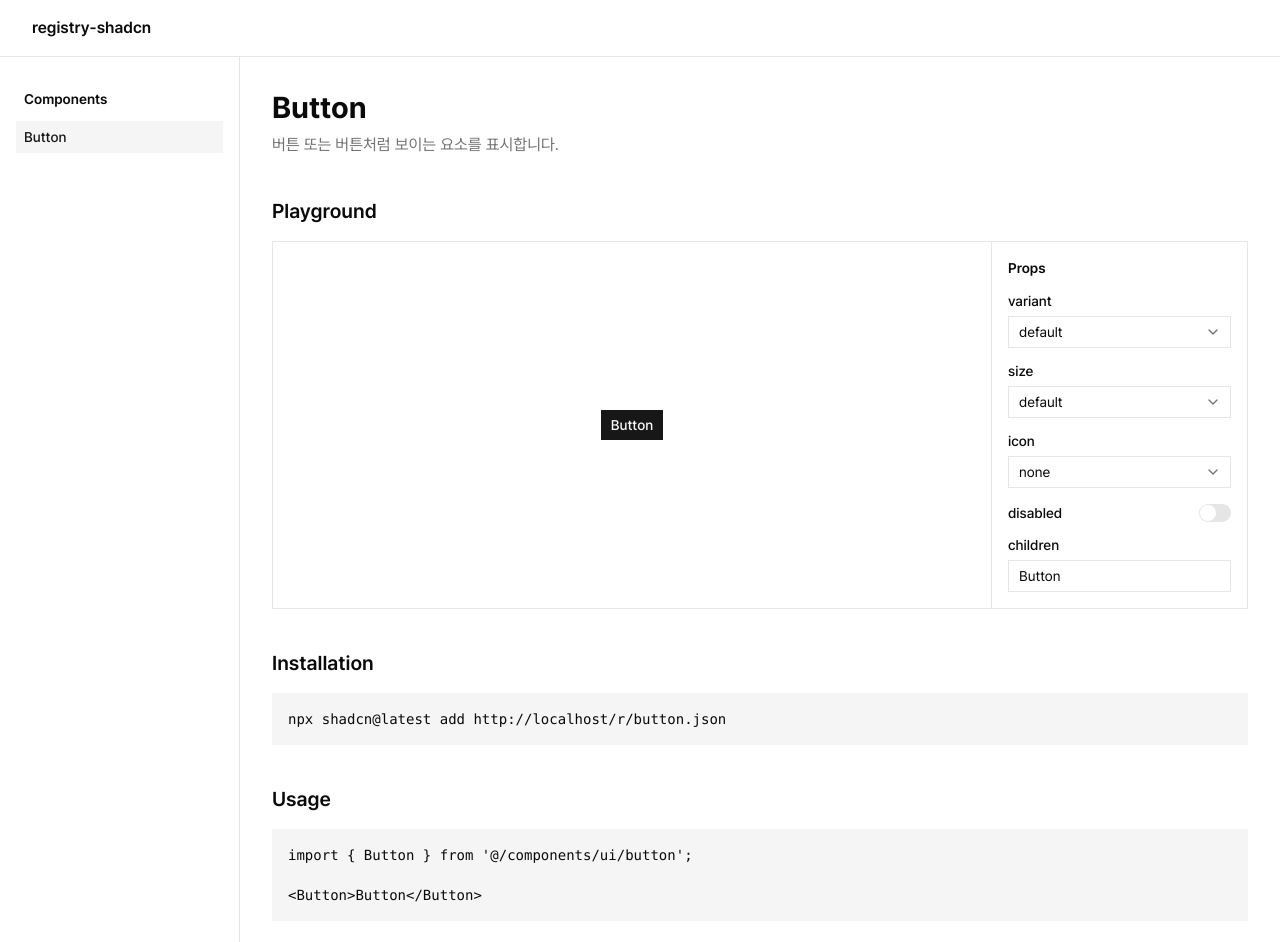
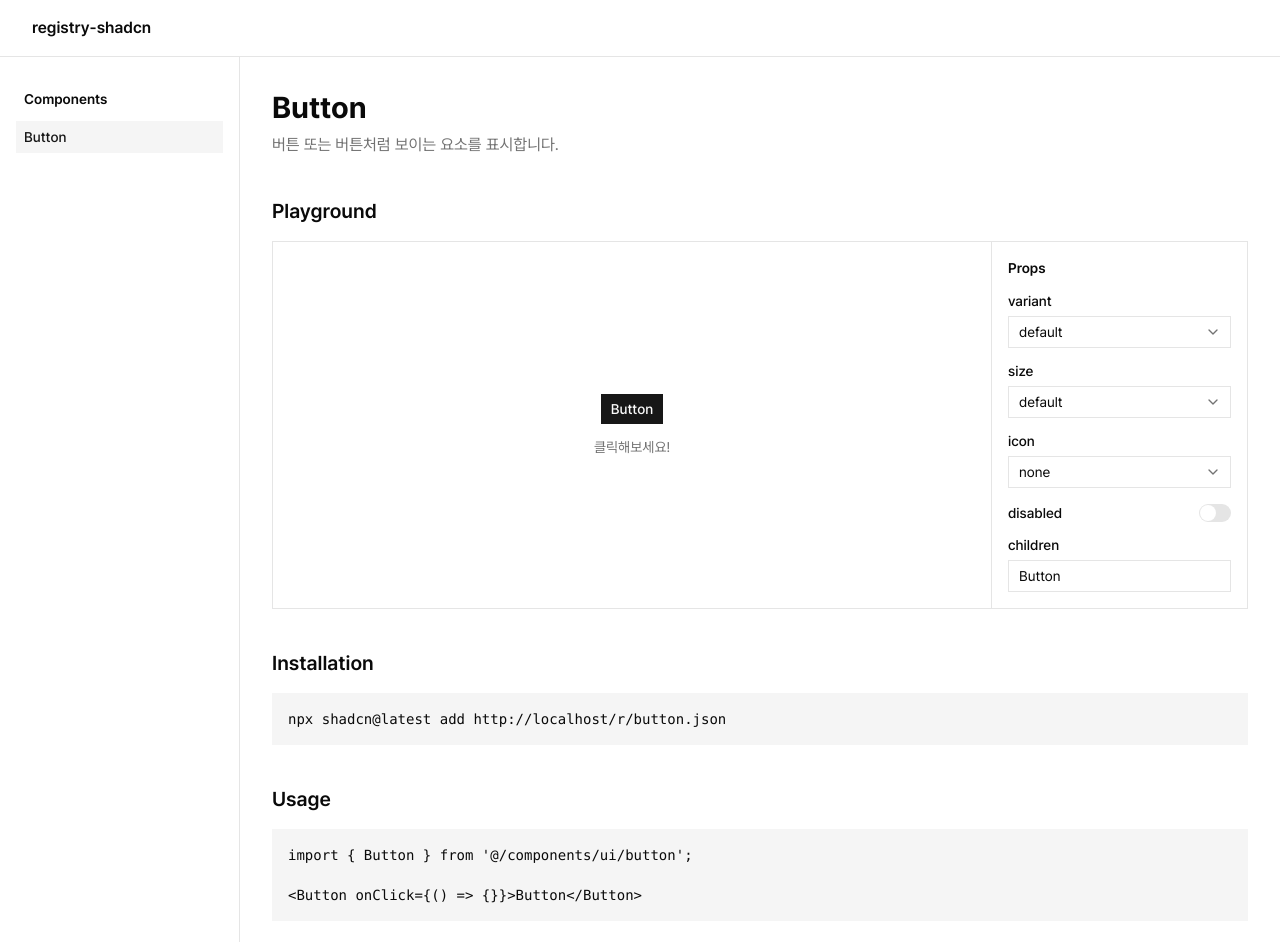
Before and after one commit to digiforet-gana/registry-shadcn, a React (Vite) app: page /components/button in a window 1280 px wide. Shown: the top 942 px of the page. Built offline with nearby package versions, Linux system fonts and the light colour scheme.

Commit message:
Button 컴포넌트 플레이그라운도 보완

```diff
--- a/src/registry/button/button.demo.tsx
+++ b/src/registry/button/button.demo.tsx
@@ -1,6 +1,34 @@
+import { type ComponentProps, useState } from 'react';
 import { PlusIcon } from 'lucide-react';
 import { definePlayground } from '@/lib/playground';
 import { Button } from './button';
+
+type ButtonPreviewProps = Omit<ComponentProps<typeof Button>, 'children'> & { icon: string; children: string };
+
+/* 클릭 이벤트 동작을 확인할 수 있도록 클릭 횟수를 함께 표시 */
+const ButtonPreview = ({ icon, children, ...props }: ButtonPreviewProps) => {
+  const [count, setCount] = useState(0);
+  const handleClick = () => setCount((prev) => prev + 1);
+
+  return (
+    <div className="flex flex-col items-center gap-3">
+      {/* icon 계열 size는 아이콘만 표시하고, 텍스트는 접근성을 위한 aria-label로 사용 */}
+      {props.size?.startsWith('icon') ? (
+        <Button {...props} aria-label={children} onClick={handleClick}>
+          <PlusIcon />
+        </Button>
+      ) : (
+        <Button {...props} onClick={handleClick}>
+          {icon === 'inline-start' && <PlusIcon data-icon="inline-start" />}
+          {children}
+          {icon === 'inline-end' && <PlusIcon data-icon="inline-end" />}
+        </Button>
+      )}
+
+      <p className="text-sm text-muted-foreground">{count === 0 ? '클릭해보세요!' : `클릭 ${count}회`}</p>
+    </div>
+  );
+};
 
 /* 사이트 플레이그라운드 전용 파일 (registry.json에 등록하지 않으므로 배포되지 않음) */
 export default definePlayground({
@@ -26,27 +54,11 @@ export default definePlayground({
     children: { type: 'text', defaultValue: 'Button' },
   },
 
-  render: ({ icon, children, ...props }) => {
-    /* icon 계열 size는 아이콘만 표시하고, 텍스트는 접근성을 위한 aria-label로 사용 */
-    if (props.size.startsWith('icon')) {
-      return (
-        <Button {...props} aria-label={children}>
-          <PlusIcon />
-        </Button>
-      );
-    }
-
-    return (
-      <Button {...props}>
-        {icon === 'inline-start' && <PlusIcon data-icon="inline-start" />}
-        {children}
-        {icon === 'inline-end' && <PlusIcon data-icon="inline-end" />}
-      </Button>
-    );
-  },
+  render: (props) => <ButtonPreview {...props} />,
 
   code: ({ icon, children, size }, formatProps) => {
-    const props = formatProps(['variant', 'size', 'disabled']);
+    /* 클릭 이벤트 연결 위치를 보여주기 위해 onClick은 항상 표시 */
+    const props = `${formatProps(['variant', 'size', 'disabled'])} onClick={() => {}}`;
     const importCode = `import { Button } from '@/components/ui/button';`;
     const importIconCode = `import { PlusIcon } from 'lucide-react';\n${importCode}`;
 
```
